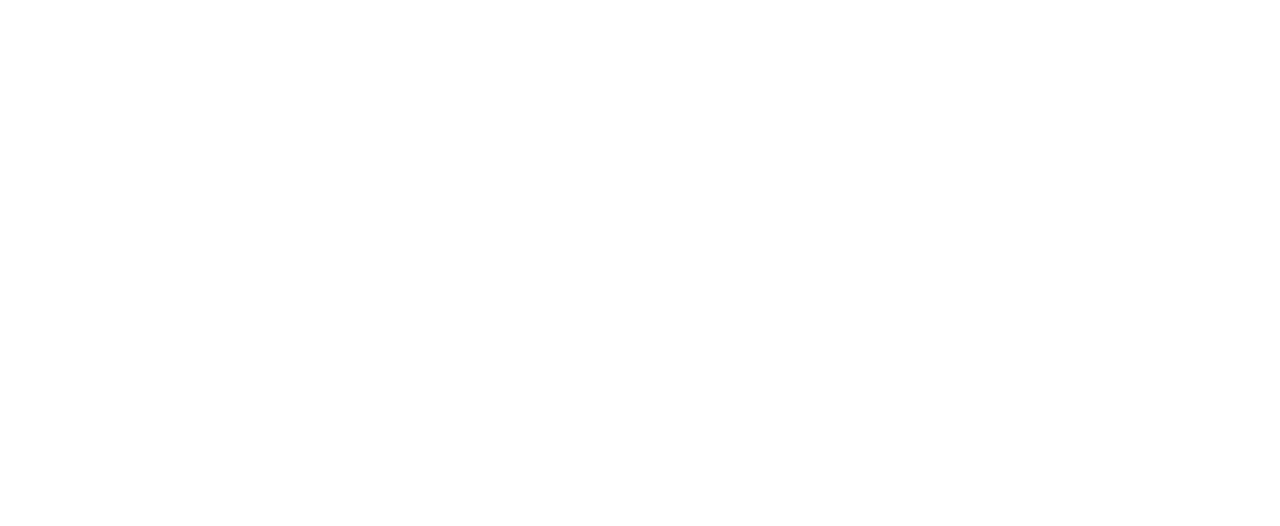
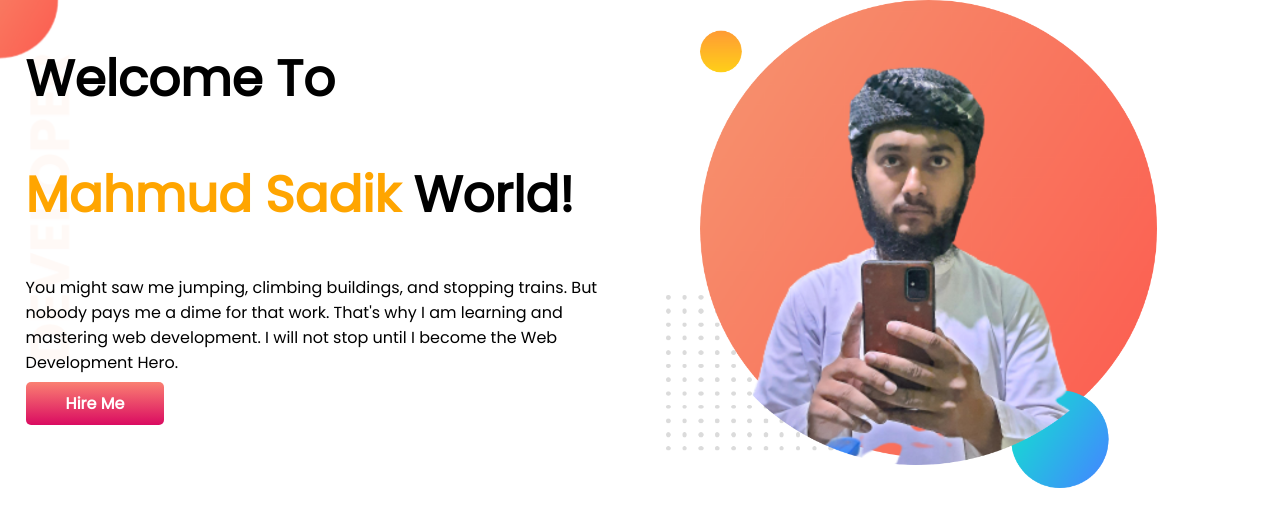
Before and after one commit to Sadik28/developer-portfolio, a plain HTML site: page index.html in a window 1280 px wide. Drawn offline with Linux system fonts and the light colour scheme.

Commit message:
top-banner-added

```diff
--- a/index.html
+++ b/index.html
@@ -1,13 +1,36 @@
 <!DOCTYPE html>
 <html lang="en">
+
 <head>
     <meta charset="UTF-8">
     <meta http-equiv="X-UA-Compatible" content="IE=edge">
     <meta name="viewport" content="width=device-width, initial-scale=1.0">
     <title>Mahmud Portfolio</title>
+    <link rel="preconnect" href="https://fonts.googleapis.com">
+    <link rel="preconnect" href="https://fonts.gstatic.com" crossorigin>
+    <link href="https://fonts.googleapis.com/css2?family=Poppins&display=swap" rel="stylesheet">
     <link rel="stylesheet" href="style.css">
 </head>
+
 <body>
+    <section class="top-banner">
+        <div class="half-width">
+            <h1>Welcome To</h1>
+            <h1><span class="orange-color">Mahmud Sadik</span> World!</h1>
+            <p>You might saw me jumping, climbing buildings, and stopping trains. But nobody pays me a dime for that
+                work.
+                That's why I am learning and mastering web development. I will not stop until I become the Web
+                Development
+                Hero.</p>
+            <a class="link-button" target="_blank"
+                href="https://www.linkedin.com/authwall?trk=ripf&trkInfo=AQFa0rWB_F497gAAAXptry34qiDNcw2-r03KIpHv97AEcryx5GW7hgpwtjdRjHbiPkNR4vkOdvK4Zl1v4CfhLOeEXi265wqHr6Am3r-tKWoOf62fortGIQcTHGmLe6IpIBJygaU=&originalReferer=https://programminghero1.github.io/&sessionRedirect=https%3A%2F%2Fwww.linkedin.com%2Fcompany%2Fprogramminghero%2F/hire me">Hire
+                Me</a>
+        </div>
+        <div class="half-width">
+            <img src="images/mahmud-pic.png" alt="">
+        </div>
+    </section>
 
 </body>
+
 </html>
--- a/style.css
+++ b/style.css
@@ -0,0 +1,32 @@
+body{
+    font-family: 'Poppins', sans-serif;
+    margin: 0;
+}
+h1{
+    font-size: 50px;
+}
+.orange-color{
+    color: orange;
+}
+section{
+    display: flex;
+}
+.half-width{
+    width: 50%;
+    padding-left: 2%;
+}
+.half-width img{
+    width: 80%;
+}
+.link-button{
+    text-decoration: none;
+    background-image: linear-gradient(salmon,rgb(218, 11, 97));
+    padding: 10px 40px;
+    border-radius: 5px;
+    color: white;
+    font-weight: 700;
+}
+.top-banner{
+    background-image: url(images/top-banner.png);
+    background-repeat: no-repeat;
+}
```
Also changed, not shown: images/dream-bg.png (added), images/exp-bg.png (added), images/jhankar.png (added), images/jhankar2.png (added), images/mahmud-pic.png (added), images/my-bg.png (added), images/my-bg2.png (added), images/top-banner.png (added), 3 other files.
